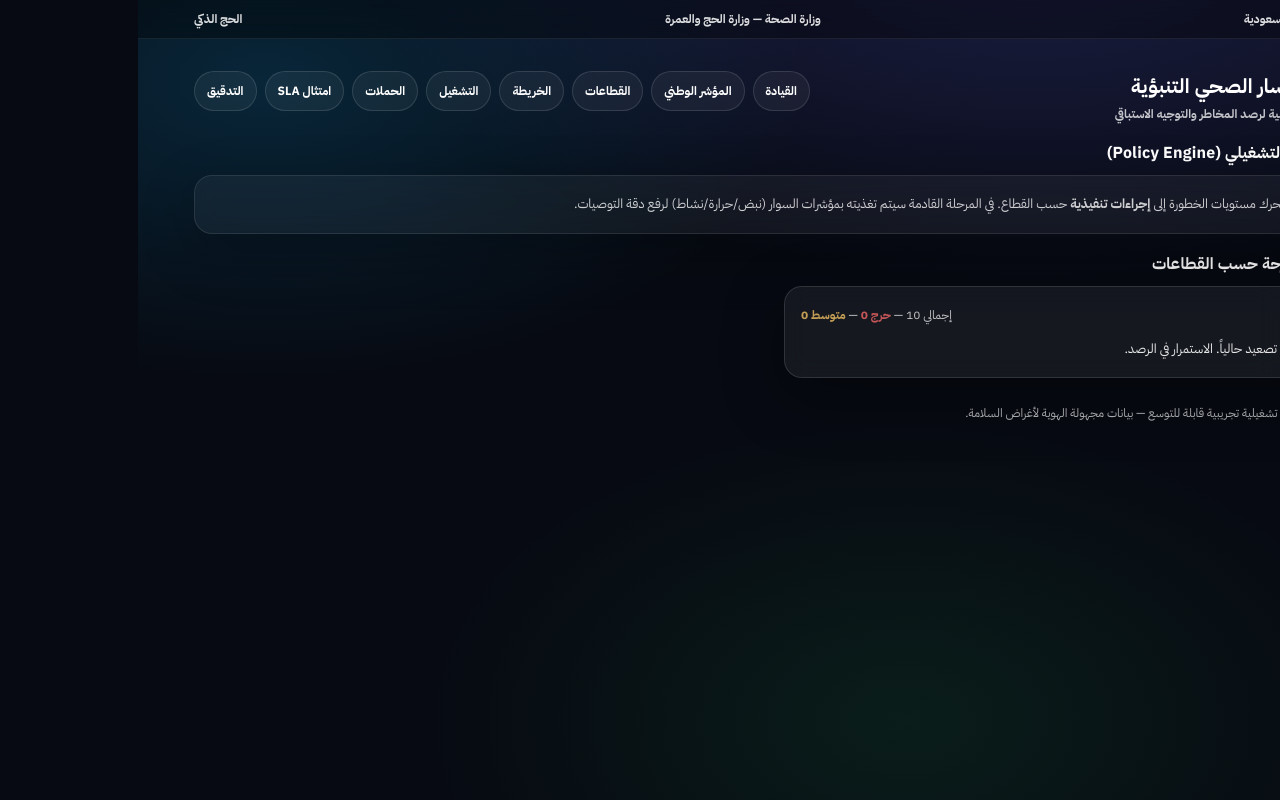
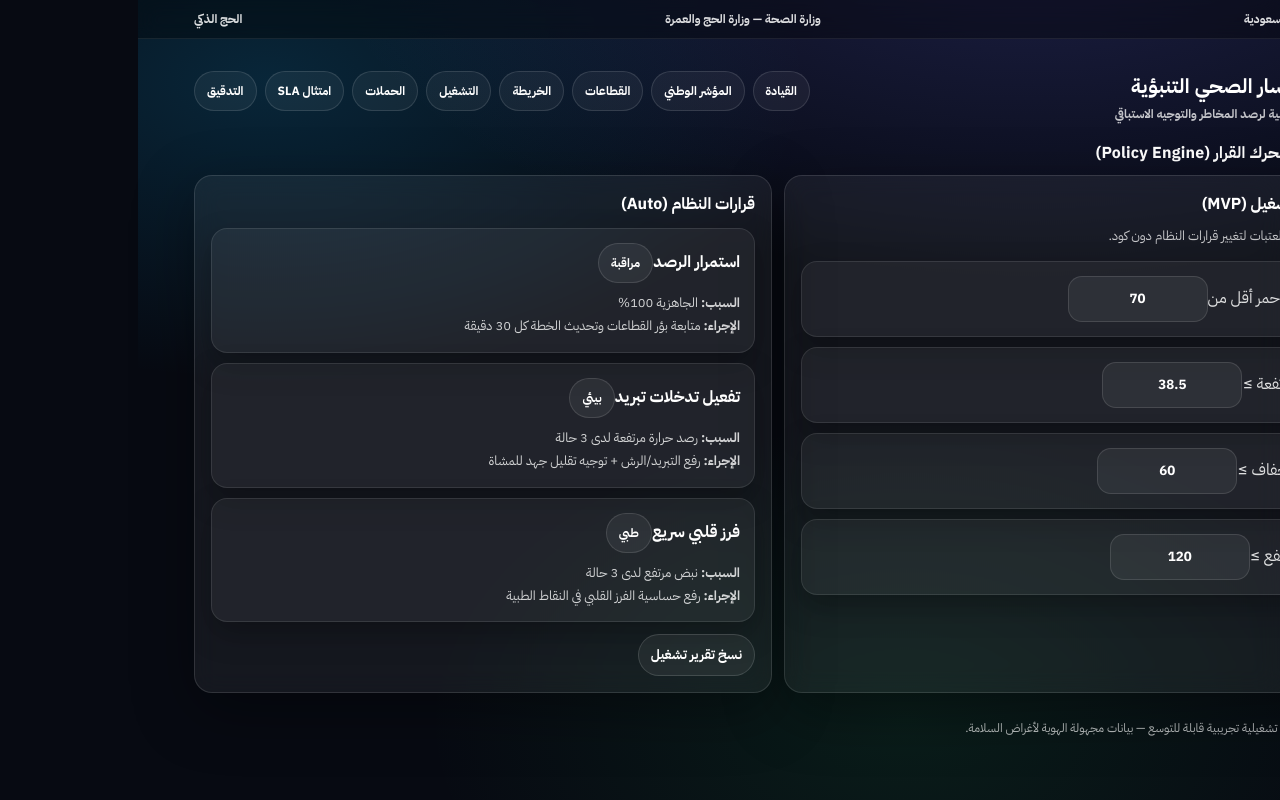
Before and after one commit to jkg9rmd8td-blip/hajj-health-monitoring, a Next.js app: page /operations in a window 1280 px wide. Built offline with nearby package versions, Linux system fonts and the light colour scheme.

Commit message:
Update page.js

```diff
--- a/app/operations/page.js
+++ b/app/operations/page.js
@@ -1,102 +1,107 @@
 "use client"
-
 import { useEffect, useMemo, useState } from "react"
 
-function normalizeRiskArabic(v) {
-  const x = String(v ?? "").trim()
-  if (x.includes("حرج")) return "critical"
-  if (x.includes("متوسط")) return "medium"
-  return "low"
-}
+function norm(v){ const x=String(v??"").trim(); if(x.includes("حرج"))return"critical"; if(x.includes("متوسط"))return"medium"; return"low"; }
+function idx(t,c,m){ if(!t)return 100; let s=100-Math.round((c/t)*100*1.25)-Math.round((m/t)*100*0.55); return Math.max(0,Math.min(100,s)); }
 
-function buildActionsBySector(sector, stats) {
-  const actions = []
+export default function Operations(){
+  const [data,setData]=useState([])
+  const [rules,setRules]=useState({
+    readinessRed: 70,
+    tempHigh: 38.5,
+    hydrationHigh: 60,
+    pulseHigh: 120
+  })
 
-  if (stats.critical >= 2) {
-    actions.push("رفع مستوى الاستجابة (أحمر): توجيه فريق إسعافي ميداني إلى القطاع فورًا.")
-    actions.push("تفعيل مسار نقل سريع للحالات الحرجة (الساعة الذهبية).")
-  } else if (stats.medium >= 3) {
-    actions.push("رفع مستوى المتابعة (أصفر): تعزيز نقاط الفرز وتوجيه فريق وقائي.")
-  }
+  useEffect(()=>{
+    fetch("/api/pilgrims",{cache:"no-store"}).then(r=>r.json()).then(x=>setData(Array.isArray(x)?x:[])).catch(()=>setData([]))
+  },[])
 
-  if (String(sector).includes("منى")) {
-    actions.push("إجراء تشغيلي: تعزيز نقاط التبريد/الرش في محيط القطاع.")
-  }
+  const metrics = useMemo(()=>{
+    const t=data.length
+    const c=data.filter(p=>norm(p.risk_level??p.risk)==="critical").length
+    const m=data.filter(p=>norm(p.risk_level??p.risk)==="medium").length
+    const readiness=idx(t,c,m)
+    const highTemp=data.filter(p=>Number(p.temperature)>=rules.tempHigh).length
+    const highHyd=data.filter(p=>Number(p.hydrationRisk)>=rules.hydrationHigh).length
+    const highPulse=data.filter(p=>Number(p.heartRate)>=rules.pulseHigh).length
+    return {t,c,m,readiness,highTemp,highHyd,highPulse}
+  },[data,rules])
 
-  if (stats.total >= 5 && stats.critical === 0 && stats.medium >= 3) {
-    actions.push("إجراء وقائي: إرسال رسائل توعوية للحملات داخل القطاع (سوائل/راحة/تقليل إجهاد).")
-  }
-
-  if (actions.length === 0) {
-    actions.push("لا إجراءات تصعيد حالياً. الاستمرار في الرصد.")
-  }
-
-  return actions
-}
-
-export default function Operations() {
-  const [data, setData] = useState([])
-
-  useEffect(() => {
-    fetch("/api/pilgrims", { cache: "no-store" })
-      .then(r => r.json())
-      .then(setData)
-      .catch(() => setData([]))
-  }, [])
-
-  const sectors = useMemo(() => {
-    const map = new Map()
-
-    for (const p of data) {
-      const sector = String(p.clinic_location ?? "غير محدد")
-      const risk = normalizeRiskArabic(p.risk_level)
-      const e = map.get(sector) ?? { sector, total: 0, critical: 0, medium: 0, low: 0 }
-      e.total += 1
-      e[risk] += 1
-      map.set(sector, e)
+  const decisions = useMemo(()=>{
+    const d=[]
+    if(metrics.readiness < rules.readinessRed){
+      d.push({level:"أحمر", title:"رفع التأهب", why:`الجاهزية ${metrics.readiness}% أقل من ${rules.readinessRed}%`, action:"تعزيز الإسعاف/الفرز + إعادة توزيع الموارد + تنبيه الحملات"})
+    }else{
+      d.push({level:"مراقبة", title:"استمرار الرصد", why:`الجاهزية ${metrics.readiness}%`, action:"متابعة بؤر القطاعات وتحديث الخطة كل 30 دقيقة"})
     }
 
-    const arr = Array.from(map.values()).map(s => ({
-      ...s,
-      actions: buildActionsBySector(s.sector, s)
-    }))
-
-    return arr.sort((a, b) => (b.critical - a.critical) || (b.medium - a.medium) || (b.total - a.total))
-  }, [data])
+    if(metrics.highTemp>0){
+      d.push({level:"بيئي", title:"تفعيل تدخلات تبريد", why:`رصد حرارة مرتفعة لدى ${metrics.highTemp} حالة`, action:"رفع التبريد/الرش + توجيه تقليل جهد للمشاة"})
+    }
+    if(metrics.highHyd>0){
+      d.push({level:"وقائي", title:"حملة سوائل استباقية", why:`مخاطر جفاف لدى ${metrics.highHyd} حالة`, action:"رسائل للحملات + نقاط توزيع مياه + راحة"})
+    }
+    if(metrics.highPulse>0){
+      d.push({level:"طبي", title:"فرز قلبي سريع", why:`نبض مرتفع لدى ${metrics.highPulse} حالة`, action:"رفع حساسية الفرز القلبي في النقاط الطبية"})
+    }
+    return d
+  },[metrics,rules])
 
   return (
     <main>
-      <div className="sectionTitle">محرك القرار التشغيلي (Policy Engine)</div>
+      <div className="sectionTitle">التشغيل — محرك القرار (Policy Engine)</div>
 
-      <div className="card" style={{ opacity: .8, fontSize: 13, lineHeight: 1.9 }}>
-        يحوّل هذا المحرك مستويات الخطورة إلى <b>إجراءات تنفيذية</b> حسب القطاع.
-        في المرحلة القادمة سيتم تغذيته بمؤشرات السوار (نبض/حرارة/نشاط) لرفع دقة التوصيات.
-      </div>
+      <div className="grid2">
+        <div className="card">
+          <div style={{fontWeight:900}}>قواعد التشغيل (MVP)</div>
+          <div style={{opacity:.75,fontSize:13,lineHeight:1.9,marginTop:8}}>يمكن تعديل العتبات لتغيير قرارات النظام دون كود.</div>
 
-      <div className="sectionTitle">إجراءات مقترحة حسب القطاعات</div>
-      <div className="grid2">
-        {sectors.map((s, i) => (
-          <div className="card" key={i}>
-            <div style={{ display: "flex", justifyContent: "space-between", alignItems: "center", gap: 10 }}>
-              <div style={{ fontWeight: 900 }}>{s.sector}</div>
-              <div style={{ opacity: .75, fontSize: 12 }}>
-                إجمالي {s.total} — <span className="red" style={{ fontWeight: 900 }}>حرج {s.critical}</span> — <span className="amber" style={{ fontWeight: 900 }}>متوسط {s.medium}</span>
+          <div style={{display:"grid",gap:10,marginTop:12}}>
+            {[
+              ["جاهزية أحمر أقل من", "readinessRed"],
+              ["حرارة مرتفعة ≥", "tempHigh"],
+              ["مخاطر جفاف ≥", "hydrationHigh"],
+              ["نبض مرتفع ≥", "pulseHigh"]
+            ].map(([label,key])=>(
+              <div key={key} className="tile split">
+                <span style={{opacity:.85}}>{label}</span>
+                <input className="input" style={{maxWidth:140,textAlign:"center"}} value={rules[key]}
+                  onChange={(e)=>setRules({...rules,[key]: Number(e.target.value)})}/>
               </div>
-            </div>
+            ))}
+          </div>
+        </div>
 
-            <ul style={{ margin: "10px 0 0", paddingRight: 18, opacity: .9, lineHeight: 1.9, fontSize: 13 }}>
-              {s.actions.map((a, idx) => (
-                <li key={idx}>{a}</li>
-              ))}
-            </ul>
+        <div className="card">
+          <div style={{fontWeight:900}}>قرارات النظام (Auto)</div>
+          <div style={{display:"grid",gap:10,marginTop:12}}>
+            {decisions.map((x,i)=>(
+              <div key={i} className="tile">
+                <div className="split">
+                  <b>{x.title}</b>
+                  <span className="badge">{x.level}</span>
+                </div>
+                <div style={{opacity:.8,fontSize:13,lineHeight:1.8,marginTop:8}}>
+                  <b>السبب:</b> {x.why}<br/>
+                  <b>الإجراء:</b> {x.action}
+                </div>
+              </div>
+            ))}
           </div>
-        ))}
 
-        {sectors.length === 0 && (
-          <div className="card" style={{ opacity: .6 }}>
-            لا توجد بيانات.
-          </div>
-        )}
+          <button className="btn" style={{marginTop:12}} onClick={()=>{
+            const text = `قرارات تشغيلية — محرك القرار
+جاهزية: ${metrics.readiness}%
+حرارة مرتفعة: ${metrics.highTemp}
+مخاطر جفاف: ${metrics.highHyd}
+نبض مرتفع: ${metrics.highPulse}
+
+القرارات:
+- ${decisions.map(d=>`${d.title} | السبب: ${d.why} | الإجراء: ${d.action}`).join("\n- ")}`
+            navigator.clipboard?.writeText(text); alert("تم نسخ التقرير ✅")
+          }}>نسخ تقرير تشغيل</button>
+        </div>
       </div>
     </main>
   )
```
